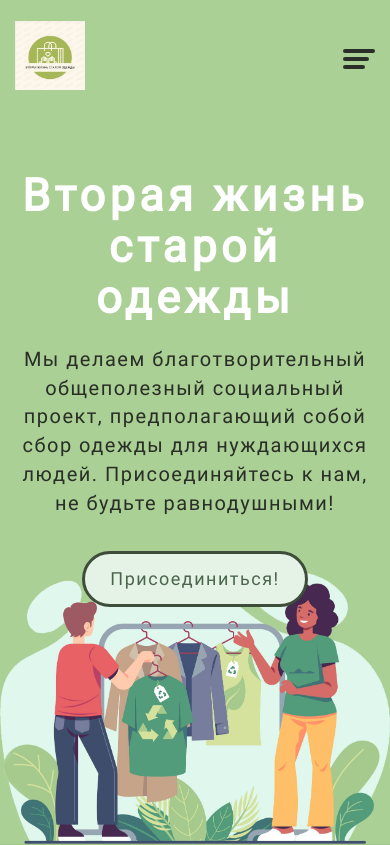
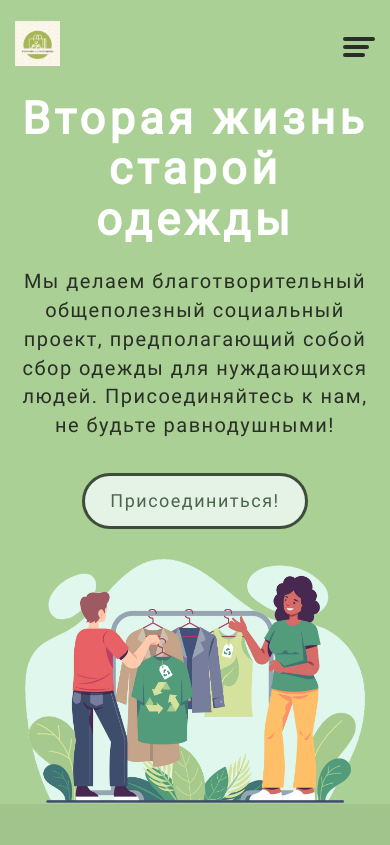
Before and after one commit to TatyanaTropkina/Second-life, a website: page app/index.html in a window 390 px wide. Shown: the top 845 px of the page. Drawn offline with nearby package versions, Linux system fonts and the light colour scheme; files that its build step writes are made by us from their sources; files whose address does not match are found by name; a web font is replaced by a local one.

Commit message:
fix header

```diff
--- a/app/index.html
+++ b/app/index.html
@@ -47,6 +47,10 @@
 					</p>
 					<a class="btn header__btn" href="#join">Присоединиться!</a>
 				</div>
+				<div class="header__img-wrapper">
+					<img src="images/fon.png" alt="" class="header__img">
+				</div>
+
 			</div>
 		</div>
 
--- a/app/scss/_media.scss
+++ b/app/scss/_media.scss
@@ -1,4 +1,3 @@
-
 
 @media(max-width: 1200px) {
 	body {
@@ -49,12 +48,22 @@ flex-direction: column;
 	  .join__map {
 		order: 2;
 	  }
-	  .header__intro::after {
-		background-position-x: center;
-height: 348px;
+
+	  .header__title {
+
+		margin: 36px 0 21px;
 	  }
+	  .header__img {
+		height: 39%;
+	  }
+
+
 }
 @media(max-width: 768px) {
+	.header {
+		height: 100%;
+		min-height: auto;
+	}
 	.menu__list {
 		position: absolute;
 		top: 0;
@@ -137,6 +146,10 @@ height: 348px;
 			transform: rotate(35deg);
 		}
 	}
+	.header__img {
+
+		height: 300px;
+	}
 
 	.header__title {
 		font-size: 45px;
@@ -147,10 +160,24 @@ height: 348px;
 		font-size: 20px;
 
 	}
+	.header__img {
+		height: 300px;
+		position: relative;
+		margin: 30px 0 -6px 0;
+	  }
+	  .header__intro {
+		padding-bottom: 0;
+	  }
 .header__img-bg {
 	height: 68%;
 max-width: 425px;
 opacity: 0.5;
+}
+.about__img-bg {
+	background-image: url(../images/l5.png);
+	top: -57%;
+	left: -88px;
+	width: 41%;
 }
 .footer__img-bg {
 
@@ -190,10 +217,44 @@ opacity: 0.5;
 
 		display: none;
 	  }
-	  .header__intro {
-		padding: 0 0 229px 0 ;
-	  }
+
 	  .join__title {
 		margin-bottom: 22px;
 	  }
+	  .header__img {
+		height: 244px;
+		right: 0;
+		object-position: center bottom;
+	  }
+	  .logo__img {
+		width: 45px;
+	  }
 }
+
+@media(max-width: 375px) {
+	.header__title {
+		font-size: 30px;
+	}
+	.header__text {
+		font-size: 18px;
+		line-height: 124%;
+	}
+	.title {
+		font-size: 32px;
+	  }
+	  body {
+		line-height: 117%;
+	  }
+	  .subtitle {
+		font-size: 21px;
+	  }
+	  .project__subtitle {
+		margin-bottom: 30px;
+	  }
+	  .project__text {
+		margin-bottom: 30px;
+	  }
+	  .project-slider__img {
+		height: 277px;
+	  }
+}
--- a/app/scss/style.scss
+++ b/app/scss/style.scss
@@ -8,6 +8,7 @@
 
 .header {
 	height: 100vh;
+	min-height: 764px;
 	position: relative;
 	&::after {
 		@extend %content;
@@ -27,30 +28,21 @@
 
 	}
 
-
 	&__intro {
 		text-align: center;
 		color: #fff;
-		height: calc(100vh - 74px);
-		display: flex;
-		flex-direction: column;
-		justify-content: center;
-		align-items: center;
-		padding: 0 0 350px 0;
-		&::after {
-			@extend %content;
-background-image: url(../images/fon.png);
-background-size: contain;
-width: 100%;
-bottom: 0;
-z-index: -1;
-background-repeat: no-repeat;
-background-position-y: bottom;
-background-position-x: right;
-height: 400px;
+		padding-bottom: 400px;
+	}
+&__img {
+	object-fit: contain;
+	object-position: right bottom;
+	height: 45%;
+	position: absolute;
+	right: -50px;
+	bottom: 0;
+	z-index: -1;
 
-		}
-	}
+}
 
 	&__title {
 		font-size: 62px;
@@ -70,14 +62,6 @@ height: 400px;
 
 	}
 
-
-	&__content-img {
-		max-width: 600px;
-		object-fit: cover;
-		position: absolute;
-		bottom: 0;
-		right: 0;
-	}
 }
 
 .menu {
@@ -186,12 +170,12 @@ margin-bottom: 6px;
 	}
 	&__img-bg {
 		background-image: url(../images/l5.png);
-		top: -67%;
+		top: -61%;
 transform: scale(1,-1) rotate(76deg);
 left: -56px;
 width: 50%;
 height: 100%;
-max-width: 601px;
+max-width: 501px;
 opacity: 0.8;
 	}
 
@@ -215,7 +199,7 @@ opacity: 0.8;
 	}
 	&__inner {
 		display:grid;
-		grid-template-columns: repeat(auto-fit, minmax(496px, 1fr));
+		grid-template-columns: repeat(auto-fit, minmax(472px, 1fr));
 		grid-gap: 20px;
 	}
 &__btn {
@@ -304,7 +288,7 @@ object-position: center;
 
 	&__inner {
 		display:grid;
-		grid-template-columns: repeat(auto-fit, minmax(496px, 1fr));
+		grid-template-columns: repeat(auto-fit, minmax(472px, 1fr));
 		grid-gap: 20px;
 	}
 	&__title {
```
Also changed, not shown: index.html (+4 -0 lines), css/style.min.css, images/Screenshot.webp (deleted), 1 other file.
